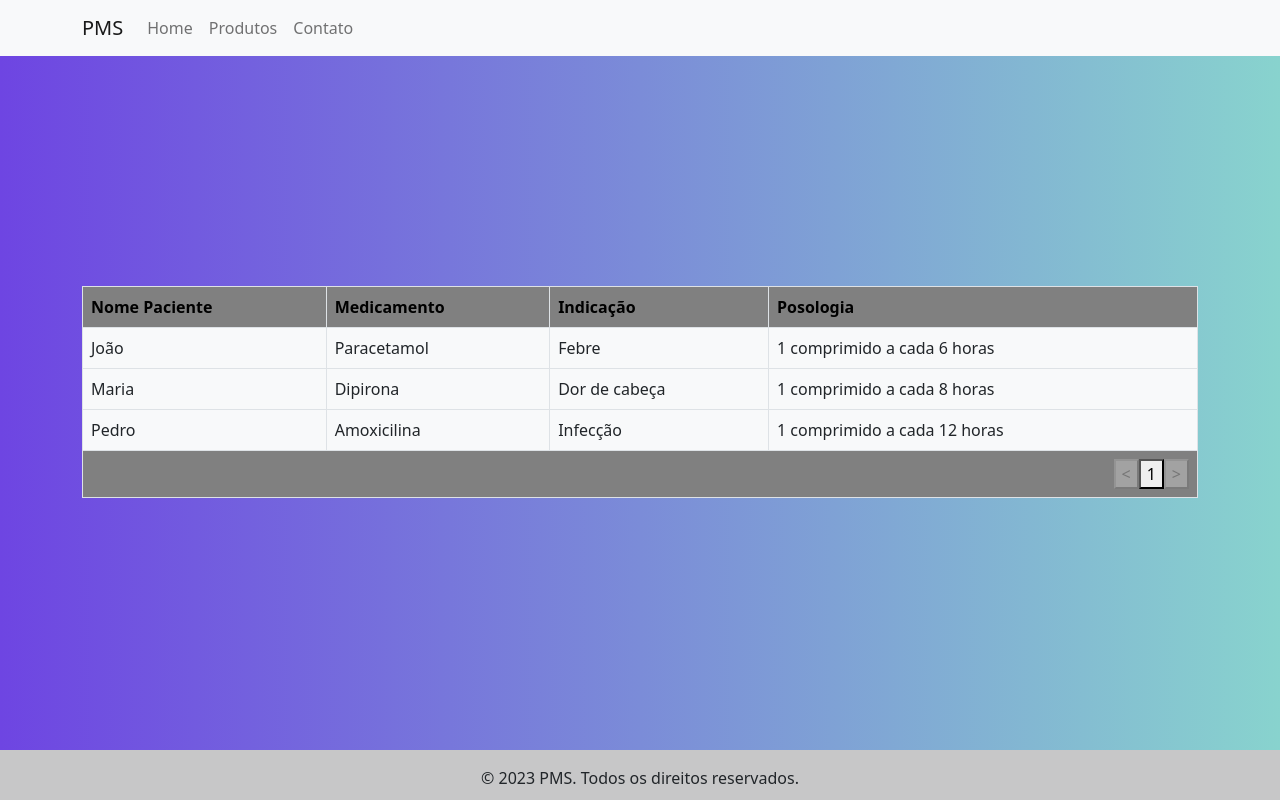
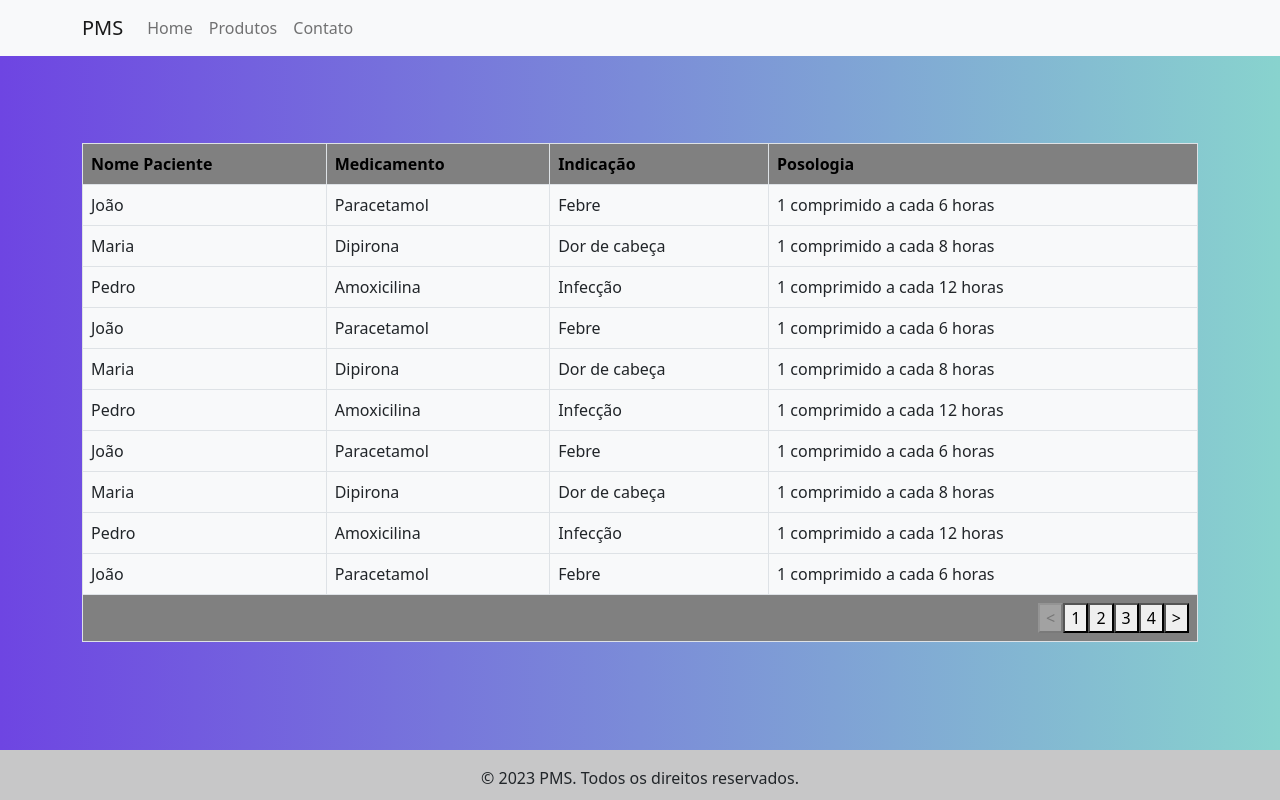
Before and after one commit to Kenyson/Meu-TCC, an Angular app in the folder pms/: page / in a window 1280 px wide. Built offline with nearby package versions, Linux system fonts and the light colour scheme.

Commit message:
feature-TCC-001.07
Acrescentada a função de duplo clique no componente grid.

```diff
--- a/pms/src/app/components/pms-grid/pms-grid.component.html
+++ b/pms/src/app/components/pms-grid/pms-grid.component.html
@@ -7,7 +7,7 @@
         </tr>
       </thead>
       <tbody>
-        <tr *ngFor="let item of itensExibidos" class="bg-light">
+        <tr *ngFor="let item of itensExibidos" class="bg-light" (dblclick)="onItemClicadoDuplo.emit(item)">
           <td *ngFor="let coluna of colunas">{{ item[coluna.propriedade] }}</td>
         </tr>
       </tbody>
--- a/pms/src/app/components/pms-grid/pms-grid.component.ts
+++ b/pms/src/app/components/pms-grid/pms-grid.component.ts
@@ -1,6 +1,6 @@
-import { Component, Input } from '@angular/core';
+import { Component, Input, Output, EventEmitter } from '@angular/core';
 
-interface Item {
+export interface Item {
   [prop: string]: any;
 }
 
@@ -20,9 +20,10 @@ export class PmsGridComponent {
   @Input() novoItemNome: string = '';
   @Input() novoItemFuncao: () => void = () => {};
   @Input() mostrarBotao: boolean = true;
+  @Output() onItemClicadoDuplo: EventEmitter<Item> = new EventEmitter<Item>();
 
   paginaAtual: number = 1;
-  itensPorPagina: number = 20;
+  itensPorPagina: number = 10;
 
   get itensExibidos(): Item[] {
     const startIndex = (this.paginaAtual - 1) * this.itensPorPagina;
--- a/pms/src/app/components/pms-paciente/pms-paciente.component.html
+++ b/pms/src/app/components/pms-paciente/pms-paciente.component.html
@@ -1,3 +1,8 @@
 <app-pms-header></app-pms-header>
-<app-pms-grid [colunas]="colunas" [items]="items" [mostrarBotao]="false"></app-pms-grid>
+<app-pms-grid
+  [colunas]="colunas"
+  [items]="items"
+  [mostrarBotao]="false"
+  (onItemClicadoDuplo)="funcaoItemClicadoDuplo($event)">
+</app-pms-grid>
 <app-pms-footer></app-pms-footer>
--- a/pms/src/app/components/pms-paciente/pms-paciente.component.ts
+++ b/pms/src/app/components/pms-paciente/pms-paciente.component.ts
@@ -1,4 +1,6 @@
 import { Component } from '@angular/core';
+import { Item } from '../pms-grid/pms-grid.component';
+
 
 @Component({
   selector: 'app-pms-paciente',
@@ -16,9 +18,45 @@ export class PmsPacienteComponent {
     { nome: 'Posologia', propriedade: 'posologia' },
   ];
 
+
   items = [
     { nome: 'João', medicamento: 'Paracetamol', indicacao: 'Febre', posologia: '1 comprimido a cada 6 horas' },
     { nome: 'Maria', medicamento: 'Dipirona', indicacao: 'Dor de cabeça', posologia: '1 comprimido a cada 8 horas' },
     { nome: 'Pedro', medicamento: 'Amoxicilina', indicacao: 'Infecção', posologia: '1 comprimido a cada 12 horas' },
+    { nome: 'João', medicamento: 'Paracetamol', indicacao: 'Febre', posologia: '1 comprimido a cada 6 horas' },
+    { nome: 'Maria', medicamento: 'Dipirona', indicacao: 'Dor de cabeça', posologia: '1 comprimido a cada 8 horas' },
+    { nome: 'Pedro', medicamento: 'Amoxicilina', indicacao: 'Infecção', posologia: '1 comprimido a cada 12 horas' },
+    { nome: 'João', medicamento: 'Paracetamol', indicacao: 'Febre', posologia: '1 comprimido a cada 6 horas' },
+    { nome: 'Maria', medicamento: 'Dipirona', indicacao: 'Dor de cabeça', posologia: '1 comprimido a cada 8 horas' },
+    { nome: 'Pedro', medicamento: 'Amoxicilina', indicacao: 'Infecção', posologia: '1 comprimido a cada 12 horas' },
+    { nome: 'João', medicamento: 'Paracetamol', indicacao: 'Febre', posologia: '1 comprimido a cada 6 horas' },
+    { nome: 'Maria', medicamento: 'Dipirona', indicacao: 'Dor de cabeça', posologia: '1 comprimido a cada 8 horas' },
+    { nome: 'Pedro', medicamento: 'Amoxicilina', indicacao: 'Infecção', posologia: '1 comprimido a cada 12 horas' },
+    { nome: 'João', medicamento: 'Paracetamol', indicacao: 'Febre', posologia: '1 comprimido a cada 6 horas' },
+    { nome: 'Maria', medicamento: 'Dipirona', indicacao: 'Dor de cabeça', posologia: '1 comprimido a cada 8 horas' },
+    { nome: 'Pedro', medicamento: 'Amoxicilina', indicacao: 'Infecção', posologia: '1 comprimido a cada 12 horas' },
+    { nome: 'João', medicamento: 'Paracetamol', indicacao: 'Febre', posologia: '1 comprimido a cada 6 horas' },
+    { nome: 'Maria', medicamento: 'Dipirona', indicacao: 'Dor de cabeça', posologia: '1 comprimido a cada 8 horas' },
+    { nome: 'Pedro', medicamento: 'Amoxicilina', indicacao: 'Infecção', posologia: '1 comprimido a cada 12 horas' },
+    { nome: 'João', medicamento: 'Paracetamol', indicacao: 'Febre', posologia: '1 comprimido a cada 6 horas' },
+    { nome: 'Maria', medicamento: 'Dipirona', indicacao: 'Dor de cabeça', posologia: '1 comprimido a cada 8 horas' },
+    { nome: 'Pedro', medicamento: 'Amoxicilina', indicacao: 'Infecção', posologia: '1 comprimido a cada 12 horas' },
+    { nome: 'João', medicamento: 'Paracetamol', indicacao: 'Febre', posologia: '1 comprimido a cada 6 horas' },
+    { nome: 'Maria', medicamento: 'Dipirona', indicacao: 'Dor de cabeça', posologia: '1 comprimido a cada 8 horas' },
+    { nome: 'Pedro', medicamento: 'Amoxicilina', indicacao: 'Infecção', posologia: '1 comprimido a cada 12 horas' },
+    { nome: 'João', medicamento: 'Paracetamol', indicacao: 'Febre', posologia: '1 comprimido a cada 6 horas' },
+    { nome: 'Maria', medicamento: 'Dipirona', indicacao: 'Dor de cabeça', posologia: '1 comprimido a cada 8 horas' },
+    { nome: 'Pedro', medicamento: 'Amoxicilina', indicacao: 'Infecção', posologia: '1 comprimido a cada 12 horas' },
+    { nome: 'João', medicamento: 'Paracetamol', indicacao: 'Febre', posologia: '1 comprimido a cada 6 horas' },
+    { nome: 'Maria', medicamento: 'Dipirona', indicacao: 'Dor de cabeça', posologia: '1 comprimido a cada 8 horas' },
+    { nome: 'Pedro', medicamento: 'Amoxicilina', indicacao: 'Infecção', posologia: '1 comprimido a cada 12 horas' },
+    { nome: 'João', medicamento: 'Paracetamol', indicacao: 'Febre', posologia: '1 comprimido a cada 6 horas' },
+    { nome: 'Maria', medicamento: 'Dipirona', indicacao: 'Dor de cabeça', posologia: '1 comprimido a cada 8 horas' },
+    { nome: 'Pedro', medicamento: 'Amoxicilina', indicacao: 'Infecção', posologia: '1 comprimido a cada 12 horas' },
   ];
+
+  funcaoItemClicadoDuplo(item: Item) {
+    console.log('chamou a função do dubleclick')
+    // Implemente a lógica para lidar com o evento de clique duplo em um item
+  }
 }
```
Lines whose indentation alone changed are shown as unchanged.
